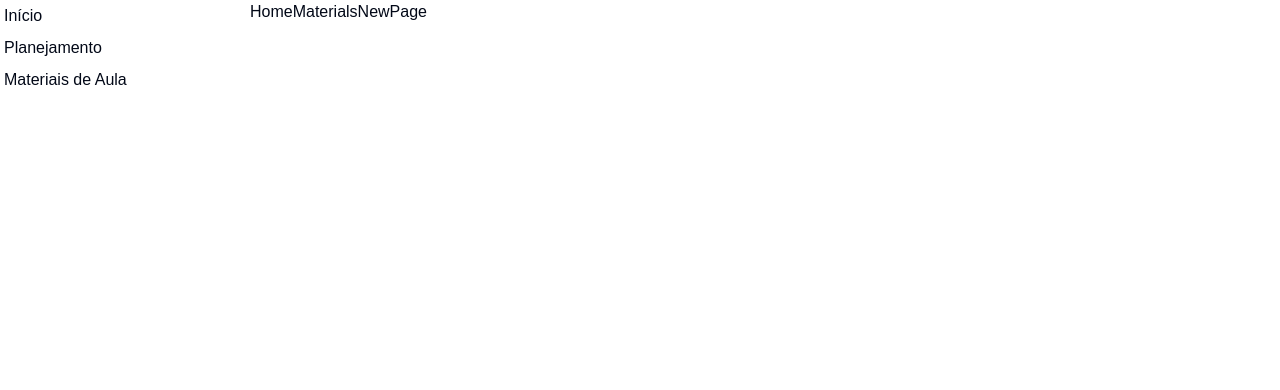
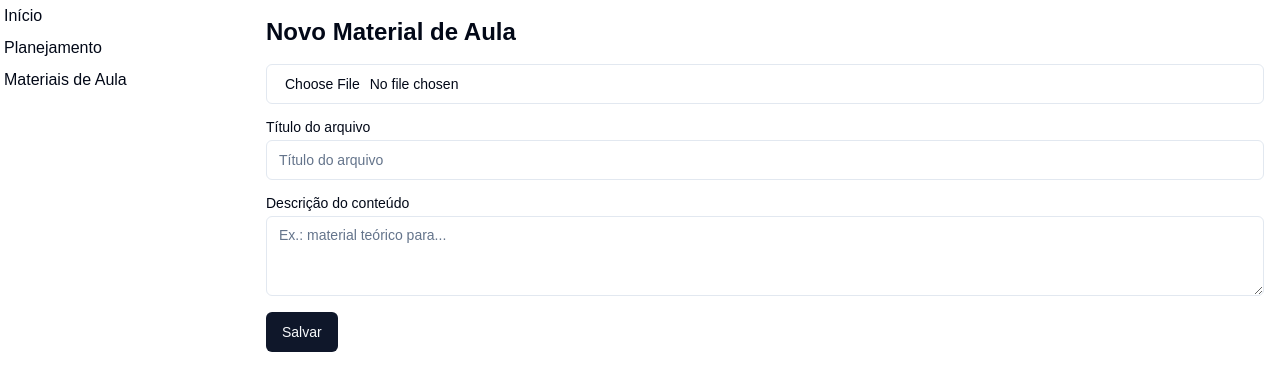
Before and after one commit to gabrielwbenatti/siga-fatec, a Next.js app in the folder siga-web/: page /home/materials/new in a window 1280 px wide. Shown: the top 390 px of the page. Built offline with nearby package versions, Linux system fonts and the light colour scheme; no server answers.

Commit message:
diversos ajustes

```diff
--- a/siga-web/app/(application)/home/materials/new/page.tsx
+++ b/siga-web/app/(application)/home/materials/new/page.tsx
@@ -1,5 +1,96 @@
+"use client";
+
+import InputWrapper from "@/components/Siga/InputWrapper";
+import TitleBar from "@/components/Siga/TitleBar";
+import { Button } from "@/components/ui/button";
+import { Input } from "@/components/ui/input";
+import { Label } from "@/components/ui/label";
+import { Textarea } from "@/components/ui/textarea";
+import api from "@/config/axiosInstance";
+import { ROUTES } from "@/config/routes";
+import ClassMaterial from "@/types/ClassMaterial";
+import { extractFileExtension } from "@/utils/file_helper";
+import axios from "axios";
+import { useRouter } from "next/navigation";
+import { ChangeEvent, FormEvent, useState } from "react";
+
 const HomeMaterialsNewPage = () => {
-    return <div>HomeMaterialsNewPage</div>;
+  const router = useRouter();
+  const [formData, setFormData] = useState<ClassMaterial>({
+    class_id: 2,
+    title: "",
+    list_index: 0,
+  });
+
+  const handleSubmit = async (e: FormEvent<HTMLFormElement>) => {
+    e.preventDefault();
+    const res = await api.post("/classes/materials", formData);
+
+    if (res.status === 201) {
+      router.push(ROUTES.MATERIALS.LIST);
+    }
   };
 
-  export default HomeMaterialsNewPage;
+  const handleFileSelect = (e: ChangeEvent<HTMLInputElement>) => {
+    const file = e.target.files?.[0];
+    if (!file) return;
+
+    const extension = extractFileExtension(file.name);
+    setFormData((prev) => ({
+      ...prev,
+      title:
+        prev.title ||
+        file.name.substring(0, file.name.length - (extension.length + 1)),
+      file_format: extension,
+    }));
+  };
+
+  return (
+    <div className="space-y-4 p-4">
+      <TitleBar title="Novo Material de Aula" />
+
+      <form
+        method="post"
+        onSubmit={handleSubmit}
+        className="flex flex-col gap-4"
+      >
+        <InputWrapper>
+          <Input
+            placeholder="Selecione o arquivo desejado"
+            type="file"
+            onChange={handleFileSelect}
+          />
+        </InputWrapper>
+
+        <InputWrapper>
+          <Label>Título do arquivo</Label>
+          <Input
+            placeholder="Título do arquivo"
+            type="text"
+            value={formData.title}
+            onChange={(e) =>
+              setFormData((prev) => ({ ...prev, title: e.target.value }))
+            }
+          />
+        </InputWrapper>
+
+        <InputWrapper>
+          <Label>Descrição do conteúdo</Label>
+          <Textarea
+            placeholder="Ex.: material teórico para..."
+            value={formData.description || ""}
+            onChange={(e) =>
+              setFormData((prev) => ({ ...prev, description: e.target.value }))
+            }
+          />
+        </InputWrapper>
+
+        <div className="flex">
+          <Button type="submit">Salvar</Button>
+        </div>
+      </form>
+    </div>
+  );
+};
+
+export default HomeMaterialsNewPage;
--- a/siga-web/app/(application)/home/materials/page.tsx
+++ b/siga-web/app/(application)/home/materials/page.tsx
@@ -5,7 +5,63 @@ import api from "@/config/axiosInstance";
 import { ROUTES } from "@/config/routes";
 import ClassMaterial from "@/types/ClassMaterial";
 import { ArrowDownUp, DownloadCloudIcon } from "lucide-react";
-import { useEffect, useState } from "react";
+import { FC, ReactNode, Ref, useEffect, useState } from "react";
+import { DndProvider, useDrag, useDrop } from "react-dnd";
+import { HTML5Backend } from "react-dnd-html5-backend";
+
+interface DraggableItemProps {
+  item: ClassMaterial;
+  moveItem: (dragIndex: number, hoverIndex: number) => void;
+}
+const DraggableItem: FC<DraggableItemProps> = ({
+  item,
+  moveItem,
+}: DraggableItemProps) => {
+  const [{ isDragging }, drag] = useDrag(() => ({
+    type: "ITEM",
+    item: { ...item },
+    collect: (monitor) => ({
+      isDragging: monitor.isDragging(),
+    }),
+  }));
+
+  return (
+    <div
+      ref={drag as unknown as Ref<HTMLDivElement>}
+      className={`flex select-none items-center rounded-lg p-2 ${isDragging ? "opacity-50" : "opacity-100"}`}
+      key={item.id}
+    >
+      <span className="p-2 text-gray-400 hover:cursor-pointer">
+        <ArrowDownUp className="size-5" />
+      </span>
+      <div>{`(${item.list_index}) - ${item.title}`}</div>
+    </div>
+  );
+};
+
+interface DraggableAreaProps {
+  children: ReactNode;
+  onDrop: (item: ClassMaterial) => void;
+}
+const DraggableArea: FC<DraggableAreaProps> = ({
+  children,
+  onDrop,
+}: DraggableAreaProps) => {
+  const [{ isOver }, drop] = useDrop({
+    accept: "ITEM",
+    drop: (item: ClassMaterial) => onDrop(item),
+    collect: (monitor) => ({ isOver: monitor.isOver() }),
+  });
+
+  return (
+    <div
+      ref={drop as unknown as Ref<HTMLDivElement>}
+      className={`${isOver ? "bg-red-50" : "bg-blue-50"}`}
+    >
+      {children}
+    </div>
+  );
+};
 
 const HomeMaterialsPage = () => {
   const [loading, setLoading] = useState<boolean>(true);
@@ -27,11 +83,28 @@ const HomeMaterialsPage = () => {
     loadClassMaterialsData();
   }, []);
 
+  const moveItem = (dragIndex: number, hoverIndex: number) => {
+    if (!data) return;
+
+    console.log(dragIndex);
+    console.log(hoverIndex);
+
+    const draggedItem = data[dragIndex];
+    const newItems = [...data];
+
+    newItems.splice(dragIndex, 1);
+    newItems.splice(hoverIndex, 0, draggedItem);
+    newItems.map((e, i) => (e.list_index = i));
+
+    setData(newItems);
+  };
+
   if (loading) {
     return <div>loading....</div>;
   }
 
   return (
+    <DndProvider backend={HTML5Backend}>
       <div className="space-y-4 p-4">
         <div className="flex justify-between">
           <h1 className="text-2xl font-bold">Materiais de Aula</h1>
@@ -50,19 +123,18 @@ const HomeMaterialsPage = () => {
         </div>
 
         <div className="flex flex-col divide-y">
-        {reordering
-          ? data?.map((e, i) => (
-              <div
-                className="flex select-none items-center rounded-lg p-2"
+          {reordering ? (
+            <DraggableArea onDrop={() => {}}>
+              {data?.map((e, i) => (
+                <DraggableItem
+                  item={{ ...e, list_index: i }}
+                  moveItem={moveItem}
                   key={i}
-              >
-                <span className="p-2 text-gray-400 hover:cursor-pointer">
-                  <ArrowDownUp className="size-5" />
-                </span>
-                <div>{e.title}</div>
-              </div>
-            ))
-          : data?.map((e, i) => (
+                />
+              ))}
+            </DraggableArea>
+          ) : (
+            data?.map((e, i) => (
               <div
                 className="flex items-center justify-between rounded-lg p-2 hover:bg-primary/10"
                 key={i}
@@ -78,9 +150,11 @@ const HomeMaterialsPage = () => {
                   <DownloadCloudIcon />
                 </Button>
               </div>
-            ))}
+            ))
+          )}
         </div>
       </div>
+    </DndProvider>
   );
 };
 
--- a/siga-web/app/layout.tsx
+++ b/siga-web/app/layout.tsx
@@ -28,7 +28,7 @@ export default function RootLayout({
       <body
         className={`${geistSans.variable} ${geistMono.variable} antialiased`}
       >
-        <AuthProvider>{children}</AuthProvider>
+        <AuthProvider>{children} </AuthProvider>
       </body>
     </html>
   );
--- /dev/null
+++ b/siga-web/components/Siga/InputWrapper.tsx
@@ -0,0 +1,15 @@
+import { FC, ReactNode } from "react";
+
+interface InputWrapperProps {
+  className?: string;
+  children: ReactNode;
+}
+
+const InputWrapper: FC<InputWrapperProps> = ({
+  children,
+  className,
+}: InputWrapperProps) => {
+  return <div className={`flex flex-col gap-1.5 ${className}`}>{children}</div>;
+};
+
+export default InputWrapper;
--- a/siga-web/components/Siga/TitleBar.tsx
+++ b/siga-web/components/Siga/TitleBar.tsx
@@ -1,11 +1,11 @@
-import { ReactNode } from "react";
+import { FC, ReactNode } from "react";
 
 interface TitleBarProps {
   title: string;
   children?: ReactNode;
 }
 
-const TitleBar = ({ title, children }: TitleBarProps) => {
+const TitleBar: FC<TitleBarProps> = ({ title, children }: TitleBarProps) => {
   return (
     <div className="flex justify-between">
       <h1 className="text-2xl font-bold">{title}</h1>
--- a/siga-web/types/ClassMaterial.ts
+++ b/siga-web/types/ClassMaterial.ts
@@ -4,7 +4,7 @@ interface ClassMaterial {
   description?: string;
   file_format?: string;
   file_url?: string;
-  list_index?: number;
+  list_index: number;
   class_id: number;
 }
 
--- /dev/null
+++ b/siga-web/utils/file_helper.ts
@@ -0,0 +1,5 @@
+function extractFileExtension(file: string) {
+  return file.substring(file.lastIndexOf(".") + 1, file.length);
+}
+
+export { extractFileExtension };
```
Also changed, not shown: 1 other file (tests, documents, lock files or other folders). Lines whose indentation alone changed are shown as unchanged.
